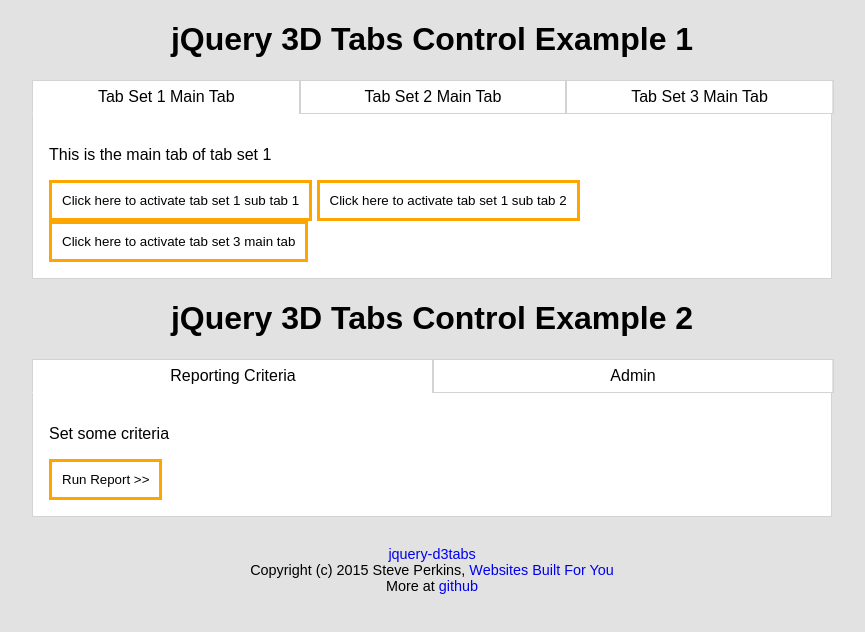
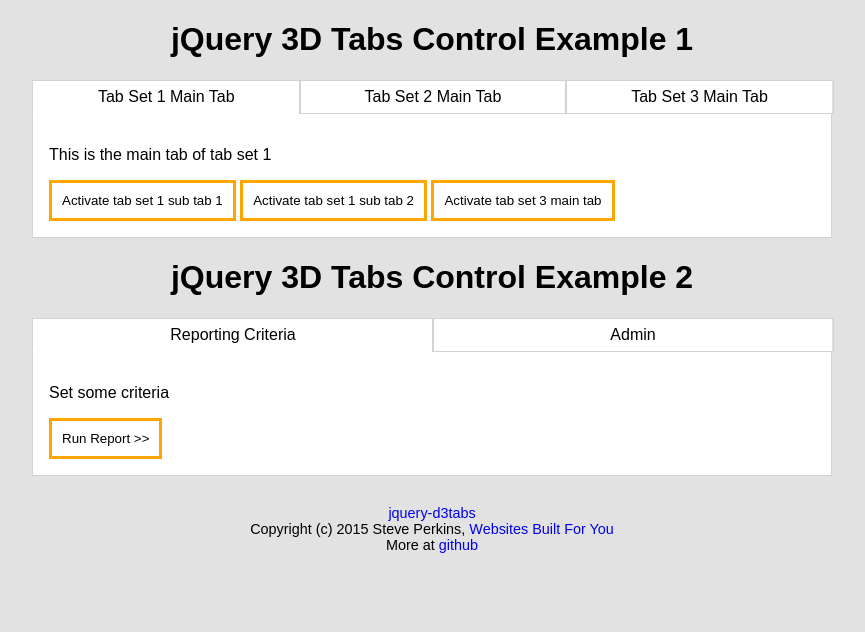
Before and after one commit to wbfy/jquery-d3tabs, a website: page index.html in a window 1280 px wide. Shown: the whole page, without its empty margins (208-1073 px from the left). Drawn offline with nearby package versions, Linux system fonts and the light colour scheme.

Commit message:
changed button text in index.html

```diff
--- a/index.html
+++ b/index.html
@@ -50,9 +50,9 @@
                 <p>
                     This is the main tab of tab set 1
                 </p>
-                <input type="submit" d3tabs-id="ex1-tab-set-1-sub-tab-1" value="Click here to activate tab set 1 sub tab 1">
-                <input type="submit" d3tabs-id="ex1-tab-set-1-sub-tab-2" value="Click here to activate tab set 1 sub tab 2">
-                <input type="submit" d3tabs-id="ex1-tab-set-3-main-tab" value="Click here to activate tab set 3 main tab">
+                <input type="submit" d3tabs-id="ex1-tab-set-1-sub-tab-1" value="Activate tab set 1 sub tab 1">
+                <input type="submit" d3tabs-id="ex1-tab-set-1-sub-tab-2" value="Activate tab set 1 sub tab 2">
+                <input type="submit" d3tabs-id="ex1-tab-set-3-main-tab" value="Activate tab set 3 main tab">
             </div>
             <div id="ex1-tab-set-1-sub-tab-1">
                 <p>
@@ -79,8 +79,8 @@
                 <p>
                     This is the main tab of tab set 3
                 </p>
-                <input type="submit" d3tabs-id="ex1-tab-set-3-sub-tab-1" value="Click here to activate tab set 3 sub tab 1">
-                <input type="submit" d3tabs-id="ex1-tab-set-1-sub-tab-1" value="Click here to activate tab set 1 sub tab 1">
+                <input type="submit" d3tabs-id="ex1-tab-set-3-sub-tab-1" value="Activate tab set 3 sub tab 1">
+                <input type="submit" d3tabs-id="ex1-tab-set-1-sub-tab-1" value="Activate tab set 1 sub tab 1">
             </div>
             <div id="ex1-tab-set-3-sub-tab-1">
                 <p>
```
